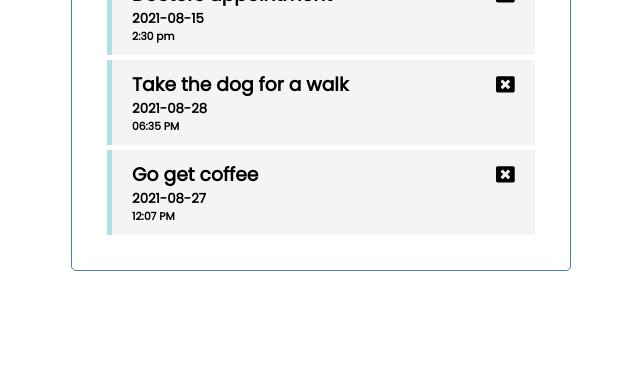
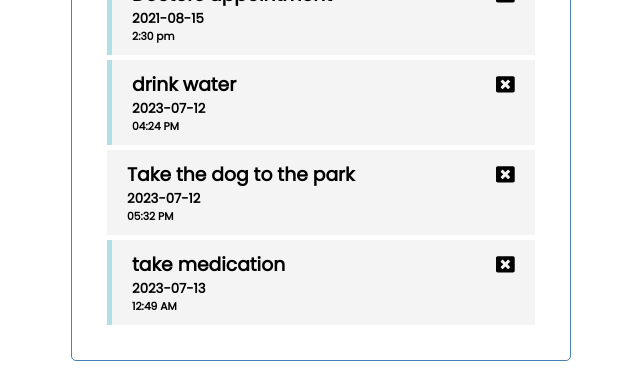
Before and after one commit to joharido/Focal-Point, a React (Create React App) app: page / in a window 1280 px wide. Shown: the part 164-539 px from the top of the page, without its empty margins (319-959 px from the left). Built offline with nearby package versions, Linux system fonts and the light colour scheme; data requests are answered from the project's data file.

Commit message:
add type for Task

```diff
--- a/db.json
+++ b/db.json
@@ -8,18 +8,25 @@
       "reminder": true
     },
     {
-      "task": "Take the dog for a walk",
-      "date": "2021-08-28",
-      "time": "06:35 PM",
+      "task": "drink water",
+      "date": "2023-07-12",
+      "time": "04:24 PM",
       "reminder": true,
-      "id": 7
+      "id": 12
     },
     {
-      "task": "Go get coffee",
-      "date": "2021-08-27",
-      "time": "12:07 PM",
+      "task": "Take the dog to the park",
+      "date": "2023-07-12",
+      "time": "05:32 PM",
+      "reminder": false,
+      "id": 13
+    },
+    {
+      "task": "take medication",
+      "date": "2023-07-13",
+      "time": "12:49 AM",
       "reminder": true,
-      "id": 9
+      "id": 14
     }
   ]
 }
--- a/package.json
+++ b/package.json
@@ -25,7 +25,7 @@
     "web-vitals": "^1.1.2"
   },
   "scripts": {
-    "start": "react-scripts start",
+    "start": "react-scripts --openssl-legacy-provider start",
     "build": "react-scripts build",
     "test": "react-scripts test",
     "eject": "react-scripts eject",
--- a/src/components/tasks.tsx
+++ b/src/components/tasks.tsx
@@ -1,8 +1,8 @@
 import React from "react";
-import Task from "./Task";
+import Task, {TaskType} from "./Task";
 
 interface TasksProps {
-  tasks: any;
+  tasks: Array<TaskType>;
   onDelete: any;
   onDblClick: any;
 }
@@ -14,7 +14,7 @@ const Tasks = ({
 }: TasksProps) => {
   return (
     <>
-      {tasks.map((task: any) => {
+      {tasks.map((task: TaskType) => {
         return (
           <Task
             key={task.id}
```
Also changed, not shown: src/components/Task.tsx (+9 -1 lines), 1 other file (tests, documents, lock files or other folders).
